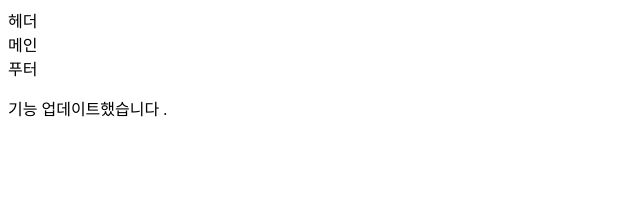
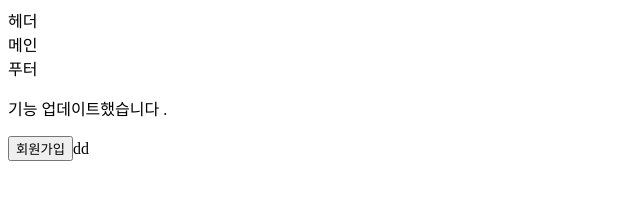
Before and after one commit to kjs1122/company2-project, a plain HTML site: page index.html in a window 1280 px wide. Shown: the whole page, without its empty margins (0-640 px from the left). Drawn offline with Linux system fonts and the light colour scheme.

Commit message:
freshman frist commit

```diff
--- a/index.html
+++ b/index.html
@@ -17,5 +17,6 @@
         푸터
     </footer>
     <p>기능 업데이트했습니다 .</p>
+    <button>회원가입</button>dd
 </body>
 </html>
```
